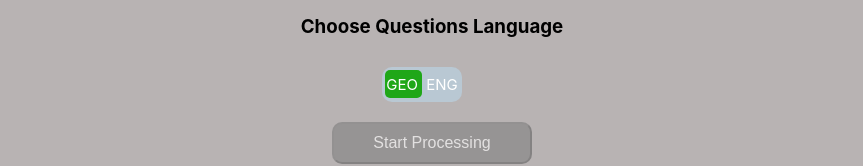
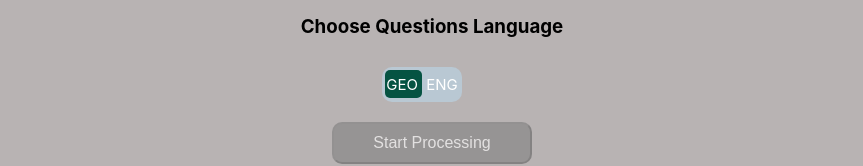
Before and after one commit to Gujejiani/English-Learner, a React (Create React App) app: page / in a window 1280 px wide. Shown: the part 420-586 px from the top of the page, without its empty margins (208-1071 px from the left). Built offline with nearby package versions, Linux system fonts and the light colour scheme.

Commit message:
toggle color changed

```diff
--- a/src/ui/toggle/toggle.module.css
+++ b/src/ui/toggle/toggle.module.css
@@ -17,7 +17,7 @@
     display: flex;
     width: 46%;
     height: 80%;
-    background-color: rgb(31, 167, 24);
+    background-color: rgb(5, 83, 66);
     border-radius: 5px;
     color: #fff;
     justify-content: center;
```
